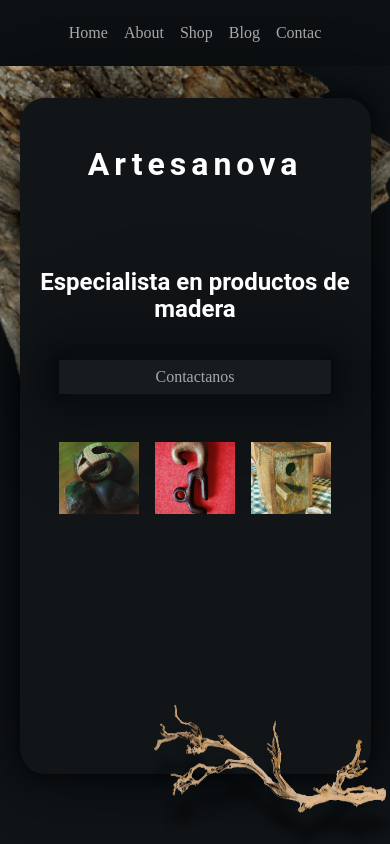
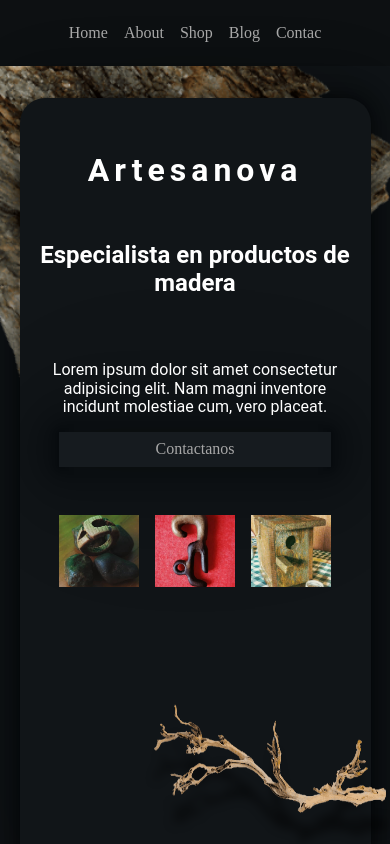
Before and after one commit to IsraelPalomo/artesanova, a website built with webpack: page src/index.html in a window 390 px wide. Built offline with nearby package versions, Linux system fonts and the light colour scheme.

Commit message:
header acabado y responsive

```diff
--- a/src/index.html
+++ b/src/index.html
@@ -19,6 +19,10 @@
 				<div class="header__card--seccion1">
 					<h1>Artesanova</h1>
 					<h2>Especialista en productos de madera</h2>
+					<p>
+						Lorem ipsum dolor sit amet consectetur adipisicing elit. Nam magni inventore incidunt
+						molestiae cum, vero placeat.
+					</p>
 					<button class="card__btn--1">Contactanos</button>
 					<div class="header__card__seccion1__fotos">
 						<img src="" alt="" class="header__img header__img--1" />
--- a/src/styles/_header.scss
+++ b/src/styles/_header.scss
@@ -23,6 +23,7 @@
 	.header__card {
 		height: 80vh;
 		width: 90%;
+		overflow: hidden;
 		background-color: $colour-principal;
 		margin: 0 auto;
 		border-radius: 25px;
@@ -33,6 +34,16 @@
 			0px 0px 87.2px rgba(0, 0, 0, 0.15), 0px 0px 155px rgba(0, 0, 0, 0.19);
 
 		margin-top: 2rem;
+		padding-bottom: 7rem;
+		.header__card--seccion1 {
+			p {
+				color: white;
+				text-align: center;
+				font-family: $font;
+				padding: 0 2rem;
+				margin-top: 3rem;
+			}
+		}
 		.header__card--seccion2 {
 			display: none;
 			p {
@@ -74,7 +85,7 @@
 			color: white;
 			font-family: $font;
 			padding: 1rem;
-			padding-top: 3rem;
+			padding-top: 2rem;
 			text-align: center;
 			letter-spacing: 5px;
 		}
@@ -82,7 +93,7 @@
 			color: white;
 			font-family: $font;
 			padding: 1rem;
-			padding-top: 3rem;
+
 			text-align: center;
 		}
 		.card__btn--1 {
--- a/src/styles/_mediaQ.scss
+++ b/src/styles/_mediaQ.scss
@@ -13,6 +13,14 @@
 		}
 	}
 }
+@media (max-height: 670px) {
+	.header {
+		.header__img--rama {
+			display: none;
+		}
+	}
+}
+
 @media (min-width: 900px) {
 }
 @media (min-width: 1100px) {
@@ -20,6 +28,7 @@
 		.header__img--rama {
 			width: 30rem;
 			height: 15rem;
+			display: block;
 		}
 		.header__card {
 			display: flex;
@@ -33,6 +42,9 @@
 			.header__card--seccion1 {
 				margin-right: -5rem;
 				width: 50%;
+				p {
+					display: none;
+				}
 				.card__btn--1 {
 					display: none;
 				}
```
